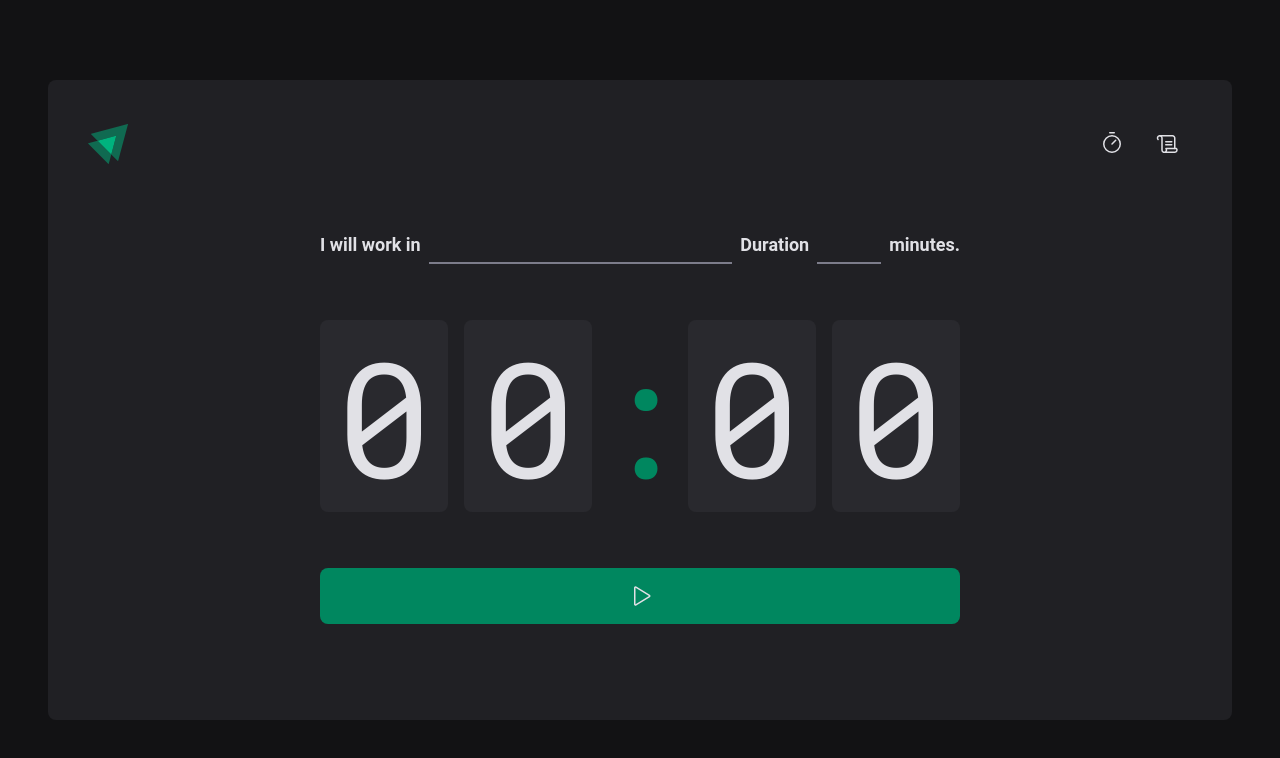
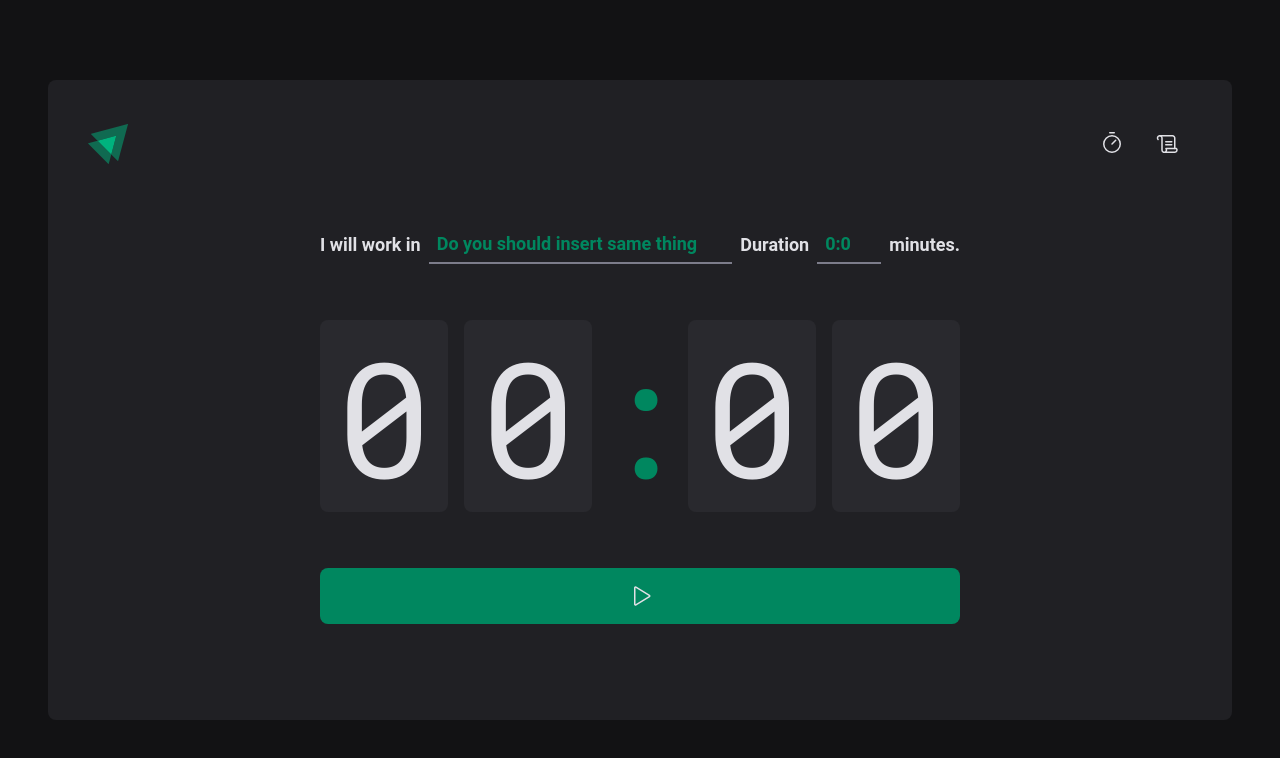
Before and after one commit to simaomenezes/ReactJS-Aprofundando-em-Hooks, a React (Vite) app in the folder 02-ignite-timer/: page / in a window 1280 px wide. Shown: the top 758 px of the page. Built offline with nearby package versions, Linux system fonts and the light colour scheme.

Commit message:
feat: Improve our inputs the form

```diff
--- a/02-ignite-timer/src/pages/Home/index.tsx
+++ b/02-ignite-timer/src/pages/Home/index.tsx
@@ -16,16 +16,28 @@ export function Home() {
         <FormContainer>
           <label htmlFor="task">I will work in</label>
           <TaskInput
-            type="button"
+            list="task-suggestions"
+            type="text"
             id="task"
-            placeholder="Do you should inser same thing"
+            placeholder="Do you should insert same thing"
           />
+
+          <datalist id="task-suggestions">
+            <option value="Project 1" />
+            <option value="Project 3" />
+            <option value="Project 4" />
+            <option value="Project 2" />
+            <option value="Other things" />
+          </datalist>
 
           <label htmlFor="minutesAmmount">Duration</label>
           <MinutesAmmountInput
-            type="button"
+            type="number"
             id="minutesAmmount"
             placeholder="0:0"
+            step={5}
+            min={5}
+            max={60}
           />
 
           <span>minutes.</span>
--- a/02-ignite-timer/src/pages/Home/styles.ts
+++ b/02-ignite-timer/src/pages/Home/styles.ts
@@ -48,6 +48,10 @@ const BaseInput = styled.input`
 `
 export const TaskInput = styled(BaseInput)`
   flex: 1;
+
+  &::-webkit-calendar-picker-indicator {
+    display: none !important;
+  }
 `
 
 export const MinutesAmmountInput = styled(BaseInput)`
```
